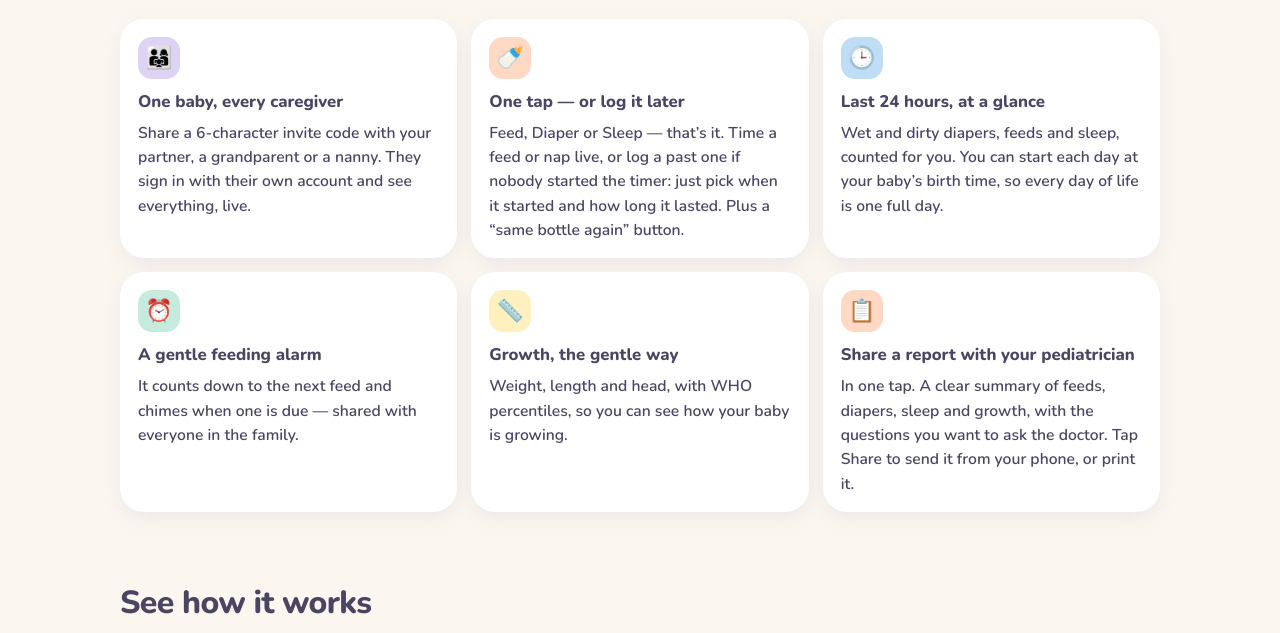
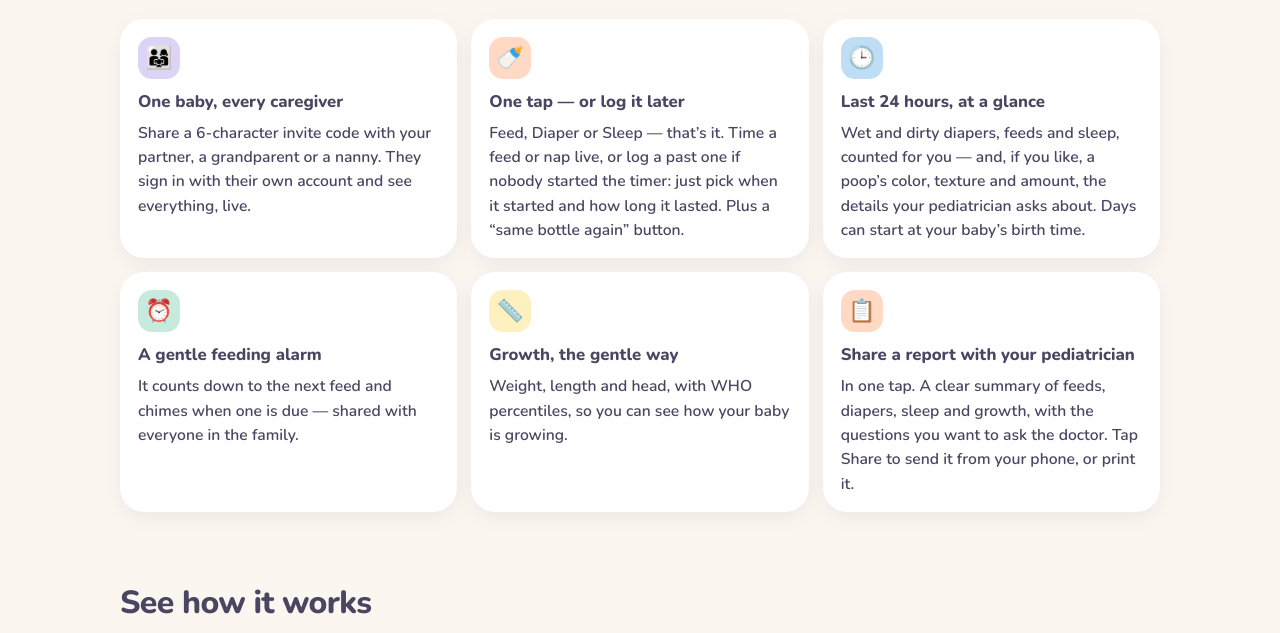
Before and after one commit to jamiejmann/thelittledaysapp, a plain HTML site: page index.html in a window 1280 px wide. Shown: the part 1701-2334 px from the top of the page. Drawn offline with Linux system fonts and the light colour scheme.

Commit message:
Mention optional poop color, texture and amount

```diff
--- a/index.html
+++ b/index.html
@@ -134,7 +134,7 @@
         <article class="feature">
           <div class="icon i-blue" aria-hidden="true">🕒</div>
           <h3>Last 24 hours, at a glance</h3>
-          <p>Wet and dirty diapers, feeds and sleep, counted for you. You can start each day at your baby’s birth time, so every day of life is one full day.</p>
+          <p>Wet and dirty diapers, feeds and sleep, counted for you — and, if you like, a poop’s color, texture and amount, the details your pediatrician asks about. Days can start at your baby’s birth time.</p>
         </article>
         <article class="feature">
           <div class="icon i-mint" aria-hidden="true">⏰</div>
```
